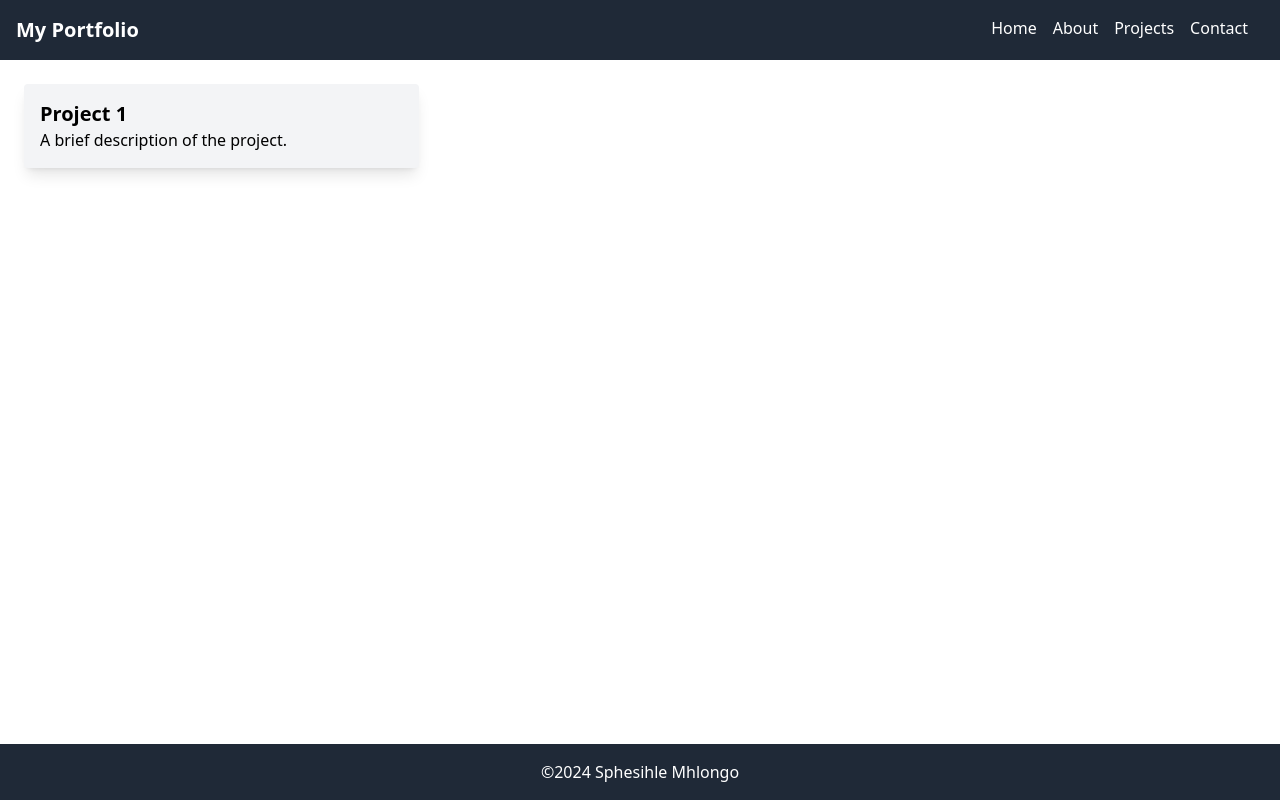
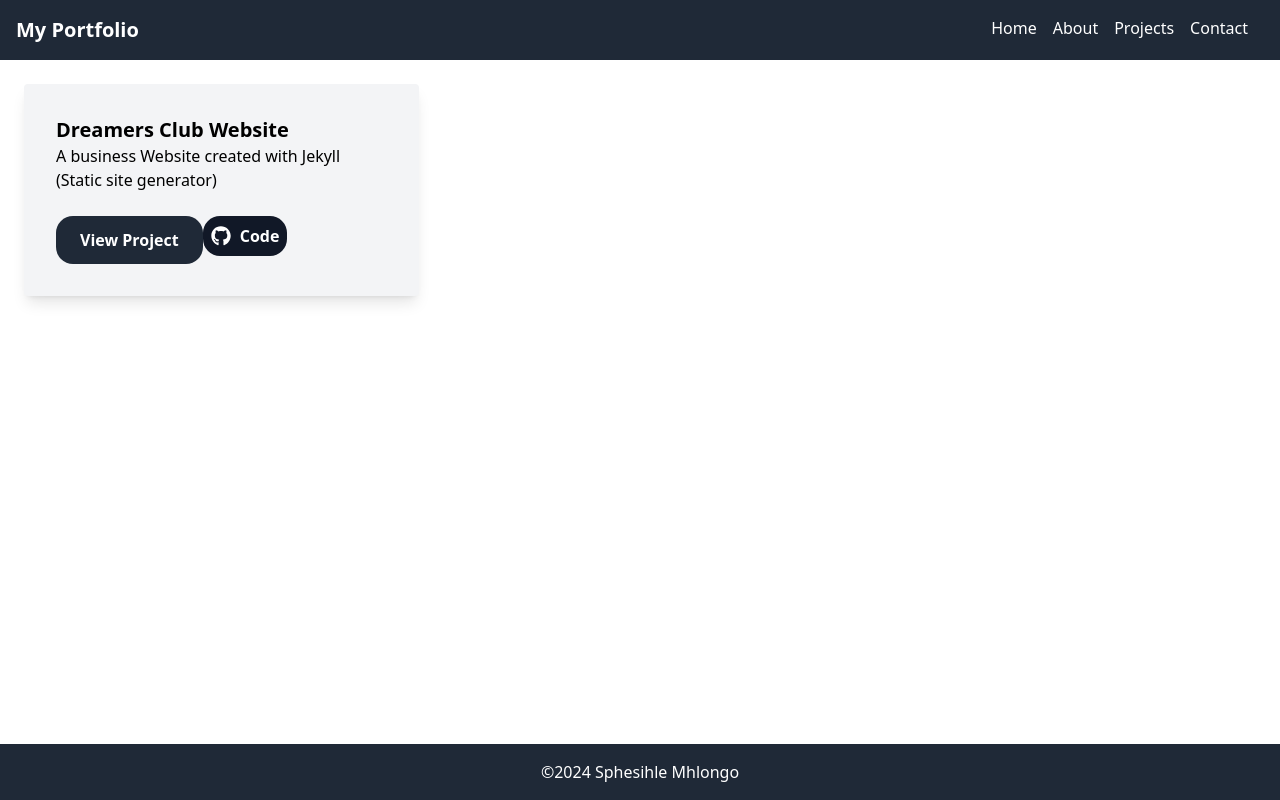
Before and after one commit to sphesihlemhlongo/portfolio-site, a React (Create React App) app: page /projects in a window 1280 px wide. Built offline with nearby package versions, Linux system fonts and the light colour scheme.

Commit message:
added DC project

```diff
--- a/package.json
+++ b/package.json
@@ -9,6 +9,7 @@
     "@testing-library/user-event": "^13.5.0",
     "react": "^18.3.1",
     "react-dom": "^18.3.1",
+    "react-icons": "^5.4.0",
     "react-router-dom": "^7.0.2",
     "react-scripts": "5.0.1",
     "web-vitals": "^2.1.4"
--- a/src/pages/Home.jsx
+++ b/src/pages/Home.jsx
@@ -1,7 +1,7 @@
 import React from 'react';
 import Layout from '../components/Layout';
 import LanguagesAndTools from '../components/LanguagesAndTools';
-import GamingStudent from "../components/GamingStudent";
+// import GamingStudent from "../components/GamingStudent";
 
 
 
--- a/src/pages/Projects.jsx
+++ b/src/pages/Projects.jsx
@@ -1,13 +1,46 @@
 import React from 'react';
 import Layout from '../components/Layout';
+import { FaGithub } from "react-icons/fa";
+
 
 const Projects = () => {
   return (
     <Layout>
       <div className="grid grid-cols-1 md:grid-cols-2 lg:grid-cols-3 gap-6">
-        <div className="bg-gray-100 p-4 rounded shadow-lg">
-          <h3 className="font-bold text-xl">Project 1</h3>
-          <p>A brief description of the project.</p>
+        <div className="bg-gray-100 p-8 rounded shadow-lg">
+          <h3 className="font-bold text-xl">Dreamers Club Website</h3>
+          <p>A business Website created with Jekyll (Static site generator)</p>
+          <button className="mt-6 px-6 py-3 bg-gray-800 text-white font-bold rounded hover:bg-gray-700"
+          style={{
+            borderRadius: "17px",
+          }}>
+          <a
+            href="https://dreamersclub.netlify.app/"
+            target="_blank"
+            rel="noopener noreferrer"
+
+          >
+            View Project
+          </a>
+        </button>
+        <button className="mt-6 px-7 py-6 bg-gray-900 text-white font-bold rounded hover:bg-gray-700"
+              style={{
+                padding: "8px",
+                // backgroundColor: "black",
+                borderRadius: "17px",
+                border: "none",
+              }}
+            >
+              <a
+                href="https://dreamersclub.netlify.app/"
+                target="_blank"
+                rel="noopener noreferrer"
+                style={{ color: "white", display: "flex", alignItems: "center" }}
+              >
+                <FaGithub size={20} />
+                <span style={{ marginLeft: "9px" }}>Code</span>
+              </a>
+            </button>
         </div>
       {/* Repeat for more projects */}
       </div>
```
Also changed, not shown: 1 other file (tests, documents, lock files or other folders).
